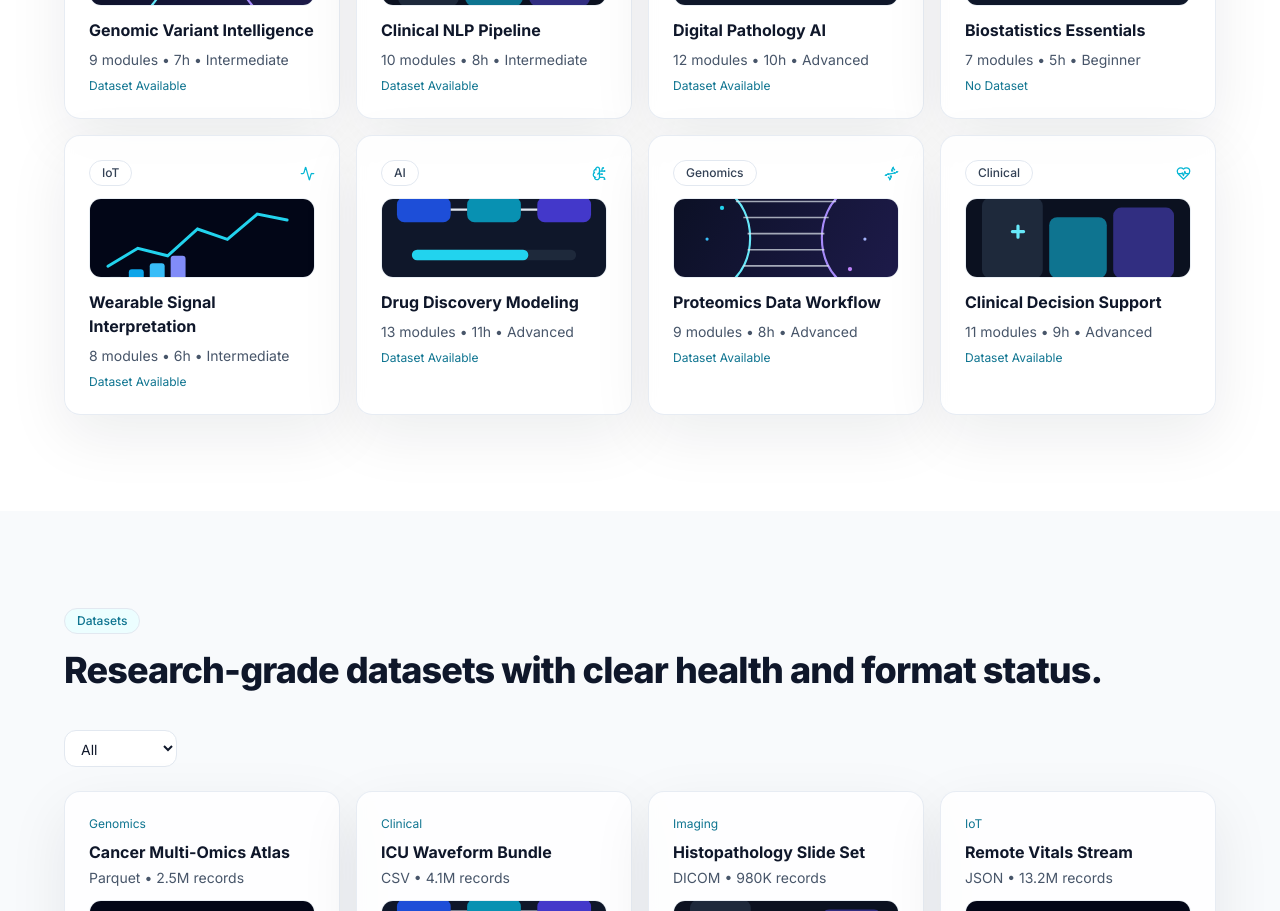
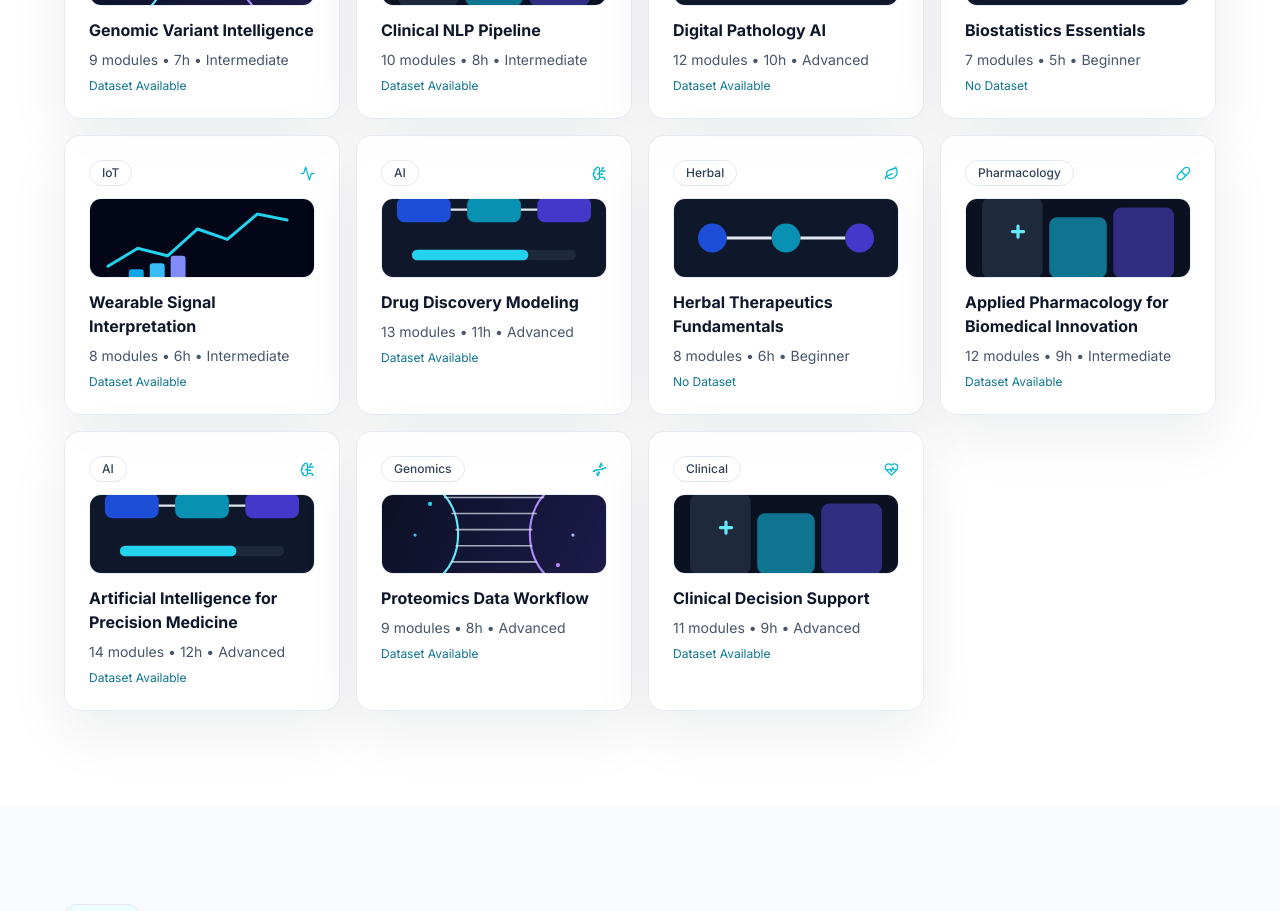
Before and after one commit to sobri3195/nibtm, a React (Vite) app: page / in a window 1280 px wide. Shown: the part 4220-5131 px from the top of the page. Built offline with nearby package versions, Linux system fonts and the light colour scheme.

Commit message:
feat: tambah modul herbal farmakologi dan AI

```diff
--- a/src/components/Topics.jsx
+++ b/src/components/Topics.jsx
@@ -1,5 +1,5 @@
 import { useMemo, useState } from 'react'
-import { Activity, BrainCircuit, Dna, FlaskConical, HeartPulse, ScanHeart, Search, Stethoscope } from 'lucide-react'
+import { Activity, BrainCircuit, Dna, FlaskConical, HeartPulse, Leaf, Pill, ScanHeart, Search, Stethoscope } from 'lucide-react'
 import { topicCategories, topics } from '../data/siteData'
 import OptimizedImage from './ui/OptimizedImage'
 import Badge from './ui/Badge'
@@ -7,7 +7,7 @@ import Card from './ui/Card'
 import SectionHeader from './SectionHeader'
 import { cn } from '../lib/utils'
 
-const iconMap = { Dna, Stethoscope, ScanHeart, FlaskConical, Activity, BrainCircuit, HeartPulse }
+const iconMap = { Dna, Stethoscope, ScanHeart, FlaskConical, Activity, BrainCircuit, HeartPulse, Leaf, Pill }
 
 export default function Topics() {
   const [query, setQuery] = useState('')
--- a/src/data/siteData.js
+++ b/src/data/siteData.js
@@ -64,11 +64,14 @@ export const topics = [
   { title: 'Biostatistics Essentials', category: 'Foundation', modules: 7, duration: '5h', dataset: false, level: 'Beginner', icon: 'FlaskConical', visualType: 'foundation', image: learningPathVisual },
   { title: 'Wearable Signal Interpretation', category: 'IoT', modules: 8, duration: '6h', dataset: true, level: 'Intermediate', icon: 'Activity', visualType: 'iot', image: datasetVisual },
   { title: 'Drug Discovery Modeling', category: 'AI', modules: 13, duration: '11h', dataset: true, level: 'Advanced', icon: 'BrainCircuit', visualType: 'ai', image: aiWorkflow },
+  { title: 'Herbal Therapeutics Fundamentals', category: 'Herbal', modules: 8, duration: '6h', dataset: false, level: 'Beginner', icon: 'Leaf', visualType: 'foundation', image: learningPathVisual },
+  { title: 'Applied Pharmacology for Biomedical Innovation', category: 'Pharmacology', modules: 12, duration: '9h', dataset: true, level: 'Intermediate', icon: 'Pill', visualType: 'clinical', image: clinicalTranslation },
+  { title: 'Artificial Intelligence for Precision Medicine', category: 'AI', modules: 14, duration: '12h', dataset: true, level: 'Advanced', icon: 'BrainCircuit', visualType: 'neural', image: aiWorkflow },
   { title: 'Proteomics Data Workflow', category: 'Genomics', modules: 9, duration: '8h', dataset: true, level: 'Advanced', icon: 'Dna', visualType: 'proteomics', image: dnaNetwork },
   { title: 'Clinical Decision Support', category: 'Clinical', modules: 11, duration: '9h', dataset: true, level: 'Advanced', icon: 'HeartPulse', visualType: 'decision', image: clinicalTranslation },
 ]
 
-export const topicCategories = ['All', 'Genomics', 'Clinical', 'Imaging', 'Foundation', 'IoT', 'AI']
+export const topicCategories = ['All', 'Genomics', 'Clinical', 'Imaging', 'Foundation', 'IoT', 'AI', 'Herbal', 'Pharmacology']
 
 export const datasets = [
   { name: 'Cancer Multi-Omics Atlas', category: 'Genomics', format: 'Parquet', records: '2.5M', health: 92, visualType: 'omics', image: datasetVisual, trend: [24, 28, 34, 44, 56, 72] },
```
